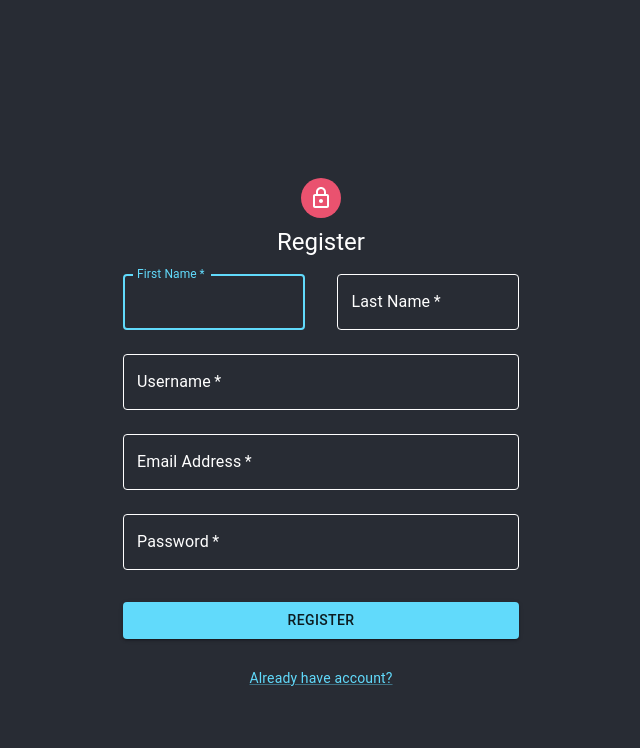
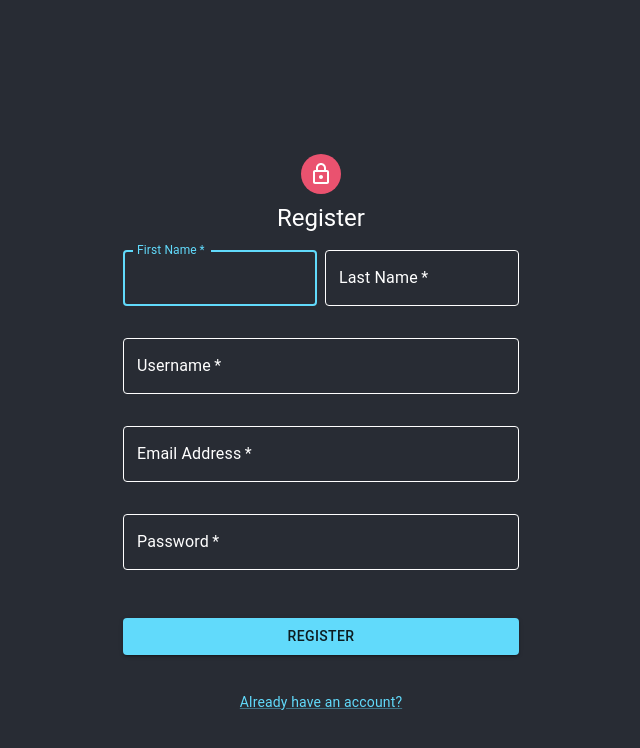
Before and after one commit to TheoticTech/distnode-frontend, a React (Create React App) app: page /register in a window 1280 px wide. Shown: the top 748 px of the page, without its empty margins (319-959 px from the left). Built offline with nearby package versions, Linux system fonts and the light colour scheme; no server answers.

Commit message:
Using MUI grid for all auth form elements

```diff
--- a/src/routes/Login.tsx
+++ b/src/routes/Login.tsx
@@ -74,6 +74,8 @@ function Login() {
               noValidate
               sx={{ input: { color: 'white' } }}
             >
+              <Grid container spacing={1}>
+                <Grid item xs={12}>
                   <TextField
                     margin='normal'
                     required
@@ -83,6 +85,8 @@ function Login() {
                     name='email'
                     autoComplete='email'
                   />
+                </Grid>
+                <Grid item xs={12}>
                   <TextField
                     margin='normal'
                     required
@@ -93,11 +97,15 @@ function Login() {
                     id='password'
                     autoComplete='current-password'
                   />
+                </Grid>
+                <Grid item xs={12}>
                   {errorMessage && (
                     <Typography variant='body2' color='error'>
                       Error: {errorMessage}
                     </Typography>
                   )}
+                </Grid>
+                <Grid item xs={12}>
                   <Button
                     type='submit'
                     fullWidth
@@ -106,15 +114,15 @@ function Login() {
                   >
                     Login
                   </Button>
-              <Grid container alignItems='center' justifyContent='space-evenly'>
-                <Grid item>
+                </Grid>
+                <Grid item xs={6}>
                   <Link href='#' variant='body2'>
                     Forgot password?
                   </Link>
                 </Grid>
-                <Grid item>
+                <Grid item xs={6}>
                   <Link href='/register' variant='body2'>
-                    Don&apos;t have account?
+                    Don&apos;t have an account?
                   </Link>
                 </Grid>
               </Grid>
--- a/src/routes/Register.tsx
+++ b/src/routes/Register.tsx
@@ -77,8 +77,8 @@ function Register() {
               noValidate
               sx={{ input: { color: 'white' } }}
             >
-              <Grid container>
-                <Grid item xs={5.5}>
+              <Grid container spacing={1}>
+                <Grid item xs={6}>
                   <TextField
                     margin='normal'
                     required
@@ -88,8 +88,7 @@ function Register() {
                     autoFocus
                   />
                 </Grid>
-                <Grid item xs={1}></Grid>
-                <Grid item xs={5.5}>
+                <Grid item xs={6}>
                   <TextField
                     margin='normal'
                     required
@@ -98,7 +97,7 @@ function Register() {
                     name='lastName'
                   />
                 </Grid>
-              </Grid>
+                <Grid item xs={12}>
                   <TextField
                     margin='normal'
                     required
@@ -107,6 +106,8 @@ function Register() {
                     label='Username'
                     name='username'
                   />
+                </Grid>
+                <Grid item xs={12}>
                   <TextField
                     margin='normal'
                     required
@@ -116,6 +117,8 @@ function Register() {
                     name='email'
                     autoComplete='email'
                   />
+                </Grid>
+                <Grid item xs={12}>
                   <TextField
                     margin='normal'
                     required
@@ -126,11 +129,15 @@ function Register() {
                     id='password'
                     autoComplete='current-password'
                   />
+                </Grid>
+                <Grid item xs={12}>
                   {errorMessage && (
                     <Typography variant='body2' color='error'>
                       Error: {errorMessage}
                     </Typography>
                   )}
+                </Grid>
+                <Grid item xs={12}>
                   <Button
                     type='submit'
                     fullWidth
@@ -139,10 +146,10 @@ function Register() {
                   >
                     Register
                   </Button>
-              <Grid container alignItems='center' justifyContent='space-evenly'>
-                <Grid item>
+                </Grid>
+                <Grid item xs={12}>
                   <Link href='/login' variant='body2'>
-                    Already have account?
+                    Already have an account?
                   </Link>
                 </Grid>
               </Grid>
```
Also changed, not shown: 2 other files (tests, documents, lock files or other folders). Lines whose indentation alone changed are shown as unchanged.
